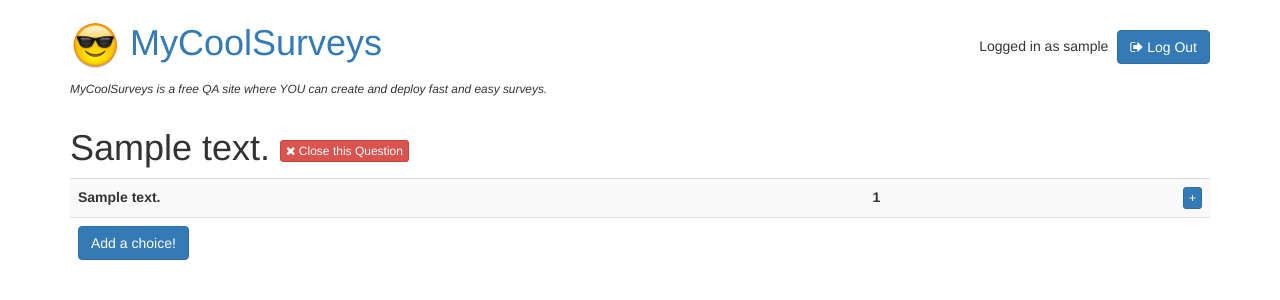
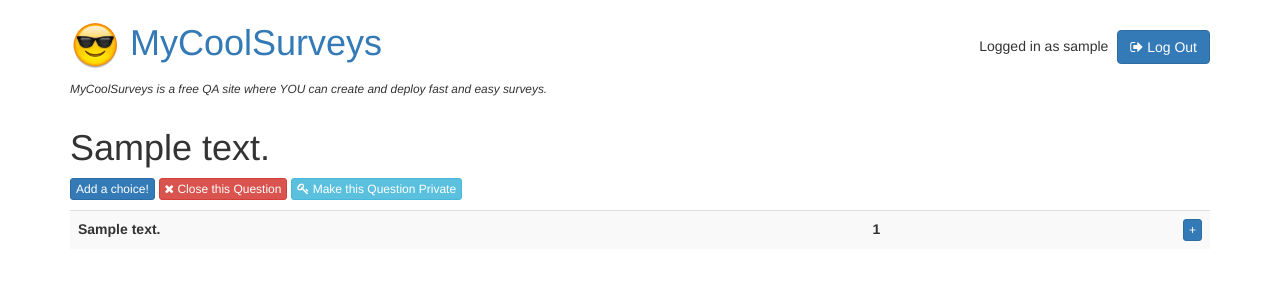
Before and after one commit to Jeffhabs/cs2450, a Django app: a page that uses django_project/polls/templates/polls/question_detail.html in a window 1280 px wide. Shown: the top 300 px of the page. Run offline with Django 3.2, Linux system fonts and the light colour scheme; a user stored in the database is signed in; tables that the repository leaves empty hold one stand-in row (values such as "Sample post"); lists and menus that the app fills with data are empty; some libraries are stand-ins or nearby versions.

Commit message:
Added question private states and UUIDs. Updated templates and views accordingly.

```diff
--- a/django_project/polls/models.py
+++ b/django_project/polls/models.py
@@ -1,3 +1,4 @@
+import uuid
 from django.db import models
 from django.contrib.auth.models import User
 
@@ -6,7 +7,13 @@ class Question(models.Model):
     user = models.ForeignKey(User)
     question_text = models.CharField(max_length=128)
     pub_date = models.DateTimeField(auto_now_add=True)
+    private = models.BooleanField(default=False)
     active = models.BooleanField(default=False)
+    uuid = models.UUIDField(default=uuid.uuid4, editable=False)
+
+    @property
+    def get_uuid(self):
+        return unicode(self.uuid)
 
     def __unicode__(self, *args, **kwargs):
         return self.question_text
--- a/django_project/polls/templates/polls/question_detail.html
+++ b/django_project/polls/templates/polls/question_detail.html
@@ -5,10 +5,23 @@
 {% block content %}
     <h1 id="question-title">
       {{ object.question_text }}
+    </h1>
+    <p>
+      {% if object.active %}
+        <a id="choice-add" class="btn btn-primary btn-xs" href="{% url 'choice-create' object.pk %}">
+          Add a choice!
+        </a>
+      {% endif %}
       {% if request.user.is_authenticated and request.user == object.user and object.active %}
-        <a id="question-close" class="btn btn-xs btn-danger"><i class="fa fa-times"></i> Close this Question</a>
+        <a id="question-close" class="btn btn-xs btn-danger">
+          <i class="fa fa-times"></i> Close this Question
+        </a>
+        <a id="question-private" class="btn btn-xs btn-info">
+          <i class="fa fa-key"></i> Make this Question
+          {% if object.private %}Public{% else %}Private{% endif %}
+        </a>
       {% endif %}
-    </h1>
+    </p>
     {% if not object.active %}
       <div class="alert alert-danger">
         <p>
@@ -28,13 +41,6 @@
             </th>
         </tr>
     {% endfor %}
-      {% if object.active %}
-        <tr>
-            <td colspan="2">
-                <a id="choice-add" class="btn btn-primary" href="{% url 'choice-create' object.pk %}">Add a choice!</a>
-            </td>
-        </tr>
-      {% endif %}
     </table>
 {% endblock content %}
 
--- a/django_project/polls/views.py
+++ b/django_project/polls/views.py
@@ -1,6 +1,8 @@
-from django.http import HttpResponse
+from django.http import HttpResponse, JsonResponse
 from django.views.generic import CreateView, DetailView, ListView, View
 from django.core.urlresolvers import reverse
+from django.contrib.auth.models import User
+from django.shortcuts import get_object_or_404, get_list_or_404
 from crispy_forms.helper import FormHelper
 from .models import Choice, Question
 
@@ -20,20 +22,63 @@ class ChoiceVoteView(View):
 
 
 class QuestionList(ListView):
-    model = Question
-    ordering = ('-pub_date', )
+    template_name = "polls/question_list.html"
+
+    def get_queryset(self, *args, **kwargs):
+        return Question.objects.filter(private=False).order_by('-pub_date')
+
+    def get_context_data(self, *args, **kwargs):
+        context = super(QuestionList, self).get_context_data(*args, **kwargs)
+        context['heading'] = "All Questions"
+        return context
+
+
+class MyQuestionList(ListView):
+    template_name = "polls/question_list.html"
+
+    def get_queryset(self, *args, **kwargs):
+        return Question.objects.filter(user=self.request.user).order_by('-pub_date')
+
+    def get_context_data(self, *args, **kwargs):
+        context = super(MyQuestionList, self).get_context_data(*args, **kwargs)
+        context['heading'] = "My Questions"
+        return context
+
+
+class AuthorQuestionList(ListView):
+    template_name = "polls/question_list.html"
+
+    def get_queryset(self, *args, **kwargs):
+        return get_list_or_404(
+            Question,
+            user__username=self.kwargs.get('username', None),
+            private=False
+        ).order_by('-pub_date')
+
+    def get_context_data(self, *args, **kwargs):
+        context = super(AuthorQuestionList, self).get_context_data(*args, **kwargs)
+        user = get_object_or_404(User, username=self.kwargs.get('username', None))
+        context['heading'] = "All Questions by {0}".format(user.username)
+        return context
 
 
 class QuestionDetailView(DetailView):
     model = Question
 
-    def get_queryset(self, *args, **kwargs):
-        return Question.objects.filter(pk=self.kwargs.get('pk'))
+    def get_template_names(self, *args, **kwargs):
+        if self.get_object().private and not self.kwargs.get('uuid'):
+            return ["polls/question_private.html"]
+        return ["polls/question_detail.html"]
+
+    def get_object(self, queryset=None):
+        if self.kwargs.get('uuid', None):
+            return Question.objects.get(uuid=self.kwargs.get('uuid'))
+        return Question.objects.get(pk=self.kwargs.get('pk', None))
 
 
 class QuestionCreateView(CreateView):
     model = Question
-    fields = ('question_text',)
+    fields = ('question_text', 'private')
     success_url = "/"
 
     def get_form(self, form_class=None):
@@ -68,6 +113,21 @@ class QuestionCloseView(View):
         return HttpResponse(status=403)
 
 
+class QuestionUpdatePrivateView(View):
+    def post(self, request, *args, **kwargs):
+        if request.user.is_authenticated():
+            q = Question.objects.get(pk=self.kwargs.get('pk', None))
+            if q.active and request.user == q.user:
+                q.private = not q.private
+                q.save()
+                if q.private:
+                    redirect = reverse('question-private', q.get_uuid())
+                else:
+                    redirect = reverse('question-detail', q.pk)
+                return JsonResponse({'redirect': redirect}, status=200)
+        return HttpResponse(status=403)
+
+
 class ChoiceCreateView(CreateView):
     model = Choice
     fields = ('choice_text',)
--- a/django_project/urls.py
+++ b/django_project/urls.py
@@ -17,9 +17,10 @@ from django.conf.urls import include, url
 from django.contrib import admin
 from django.conf.urls.static import static
 from django.conf import settings
+from django.contrib.auth.decorators import login_required
 from accounts.views import logout_page, RegisterView
-from polls.views import ChoiceCreateView, ChoiceVoteView, QuestionCloseView, \
-    QuestionCreateView, QuestionDetailView, QuestionList
+from polls.views import AuthorQuestionList, ChoiceCreateView, ChoiceVoteView, MyQuestionList, \
+    QuestionCloseView, QuestionCreateView, QuestionDetailView, QuestionList
 
 urlpatterns = [
     url(r'^admin/', include(admin.site.urls)),
@@ -28,7 +29,10 @@ urlpatterns = [
     url(r'^accounts/register/', RegisterView.as_view(), name="registration_register"),
     url(r'^accounts/', include('registration.backends.simple.urls', namespace="accounts")),
     url(r'^questions/add/$', QuestionCreateView.as_view(), name="question-create"),
+    url(r'^questions/my/$', login_required(MyQuestionList.as_view()), name="my-questions"),
+    url(r'^questions/author/(?P<username>\w+)/$', AuthorQuestionList.as_view(), name="author-questions"),
     url(r'^questions/(?P<pk>\d+)/$', QuestionDetailView.as_view(), name="question-detail"),
+    url(r'^questions/(?P<uuid>[-\w]+)/$', QuestionDetailView.as_view(), name="question-private"),
     url(r'^questions/(?P<pk>\d+)/close/$', QuestionCloseView.as_view(), name="question-close"),
     url(r'^questions/(?P<pk>\d+)/choice/add/$', ChoiceCreateView.as_view(), name="choice-create"),
     url(r'^choice/(?P<pk>\d+)/vote/(?P<vote>[-\w]+)/$', ChoiceVoteView.as_view(), name="choice-vote"),
```
Also changed, not shown: django_project/accounts/views.py (+5 -2 lines), django_project/polls/templates/polls/question_list.html (+22 -5 lines), django_project/polls/templates/polls/question_private.html (added, +7 -0 lines), django_project/polls/migrations/0004_question_private.py (added), django_project/polls/migrations/0005_question_uuid.py (added).
